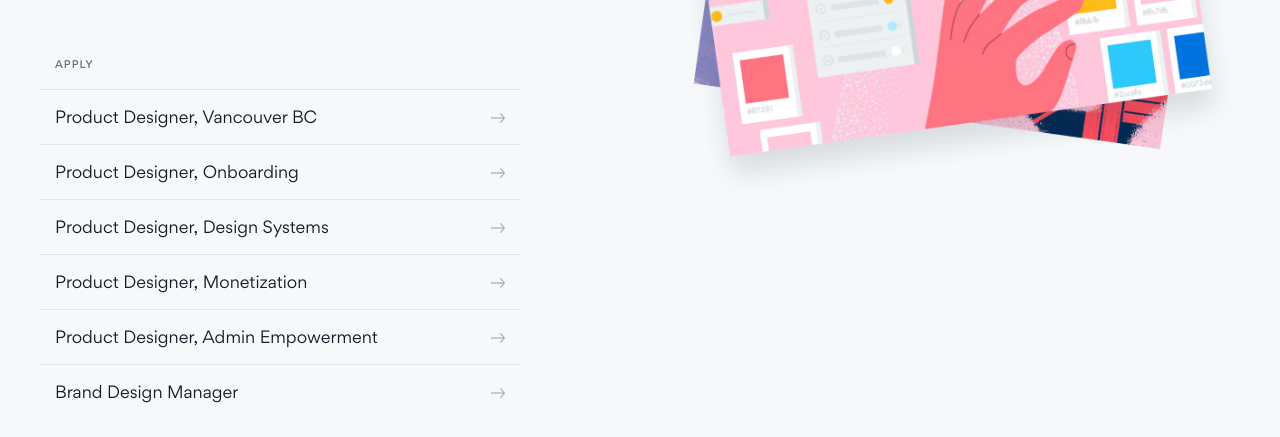
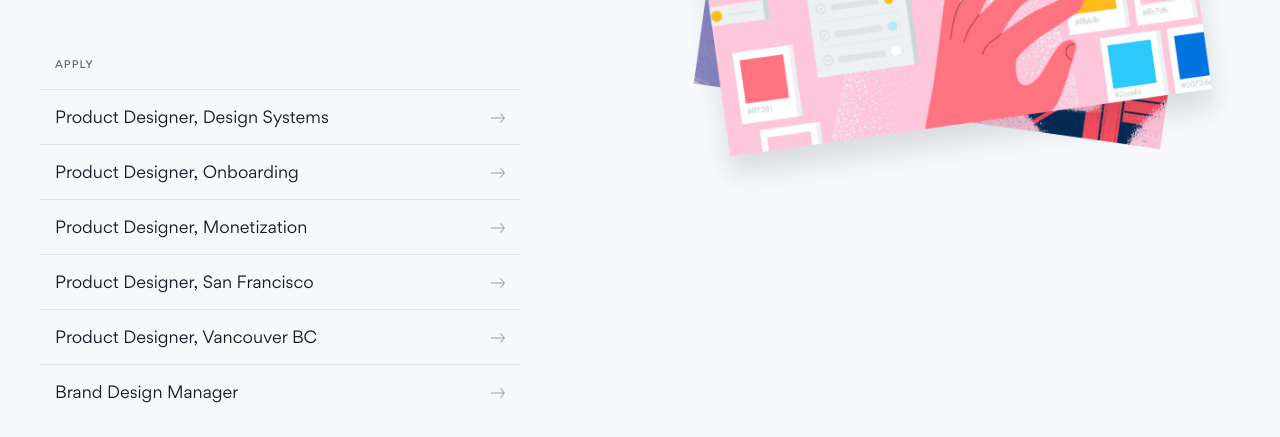
Before and after one commit to mattbond21/asana.design, a Jekyll site: the page built from index.html, in a window 1280 px wide and 900 px high, scrolled down 301 px. Shown: the part 154-591 px from the top of the window. Built offline with Jekyll 4.4.1, drawn with Linux system fonts in a browser that asks for light colours; nearby versions of some CDN libraries; some web fonts are replaced.

Commit message:
new job add links

```diff
--- a/index.html
+++ b/index.html
@@ -15,11 +15,11 @@ title: Asana Design
           <div class="link-block">
             <h5>Apply</h5>
             <ul class="link-list">
-              <a href="https://asana.com/jobs/apply/1484715/product-designer" target="_blank"><li class="link-top">Product Designer, Vancouver BC<span></span></li></a>
+              <a href="https://asana.com/jobs/apply/1400251/product-designerdesign-systems" target="_blank"><li class="link-top">Product Designer, Design Systems<span></span></li></a>
               <a href="https://asana.com/jobs/apply/1400255/product-designeronboarding" target="_blank"><li class="link-top">Product Designer, Onboarding<span></span></li></a>
-              <a href="https://asana.com/jobs/apply/1400251/product-designerdesign-systems" target="_blank"><li class="link-top">Product Designer, Design Systems<span></span></li></a>
               <a href="https://asana.com/jobs/apply/714359/product-designer" target="_blank"><li class="link-top">Product Designer, Monetization<span></span></li></a>
-              <a href="https://asana.com/jobs/apply/714359/product-designer" target="_blank"><li class="link-top">Product Designer, Admin Empowerment<span></span></li></a>
+              <a href="https://asana.com/jobs/apply/714359/product-designer" target="_blank"><li class="link-top">Product Designer, San Francisco<span></span></li></a>
+              <a href="https://asana.com/jobs/apply/1494931/product-designer" target="_blank"><li class="link-top">Product Designer, Vancouver BC<span></span></li></a>
               <a href="https://asana.com/jobs/apply/1219520/brand-design-manager" target="_blank"><li class="link-top">Brand Design Manager<span></span></li></a>
             </ul>
           </div>
```
